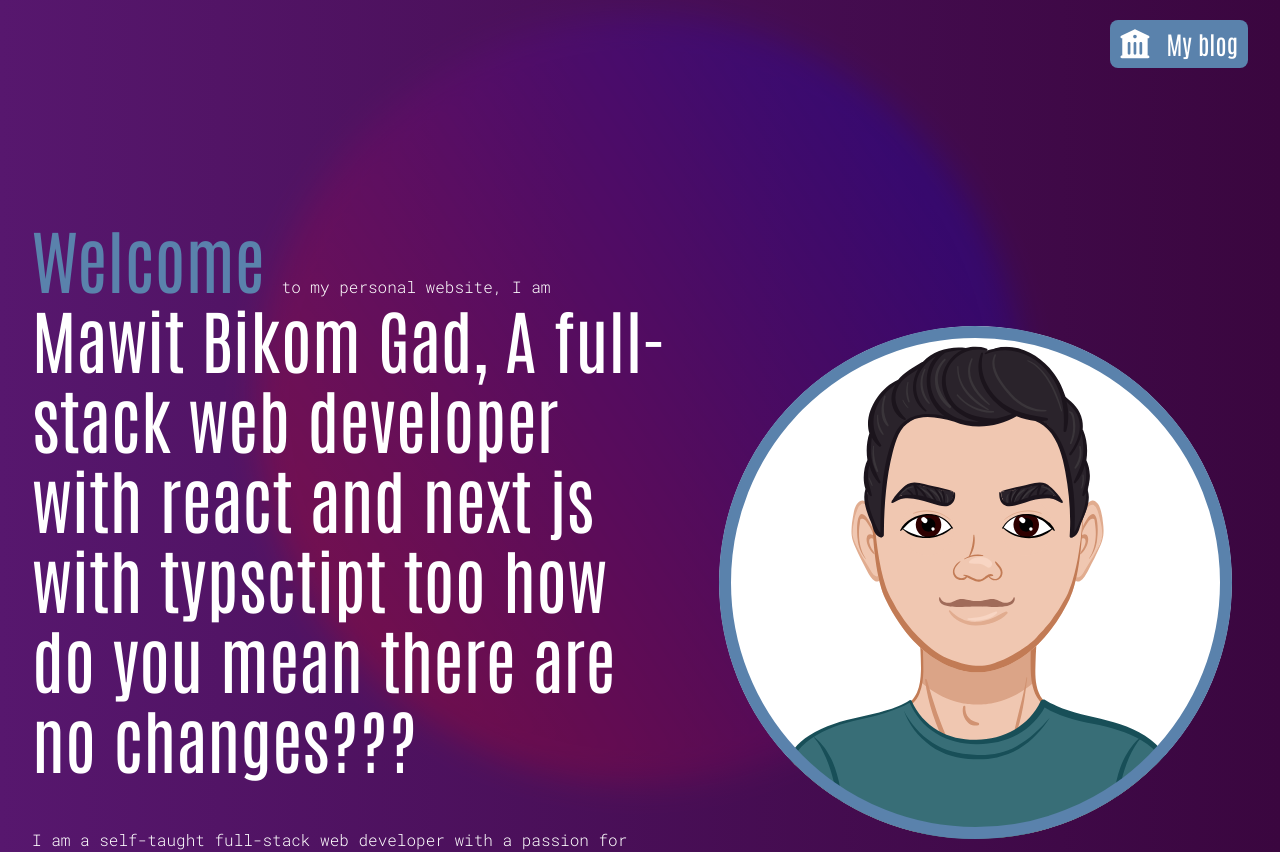
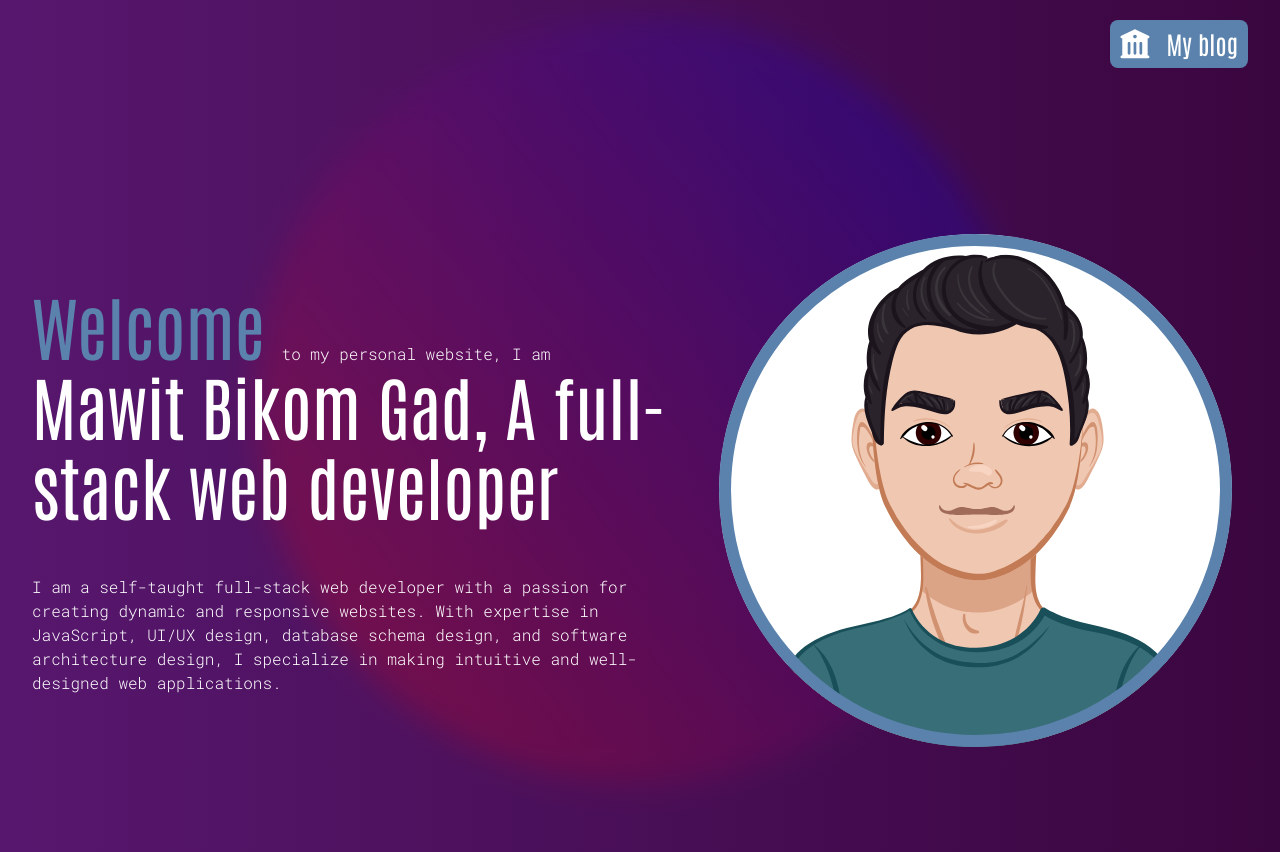
Before and after one commit to mawitGad/mawit.com, a Next.js app: page / in a window 1280 px wide. Shown: the top 852 px of the page. Built offline with nearby package versions, Linux system fonts and the light colour scheme.

Commit message:
re-established original title

```diff
--- a/pages/index.tsx
+++ b/pages/index.tsx
@@ -69,8 +69,7 @@ export default function Home() {
                   to my personal website, I am
                 </span>
                 <br />
-                Mawit Bikom Gad, A full-stack web developer with react and next
-                js with typsctipt too how do you mean there are no changes???
+                Mawit Bikom Gad, A full-stack web developer
               </h3>
               <p className="normal-text mt-[50px] max-[632px]:text-[15px] max-[1120px]:mt-[25px]">
                 I am a self-taught full-stack web developer with a passion for
```
